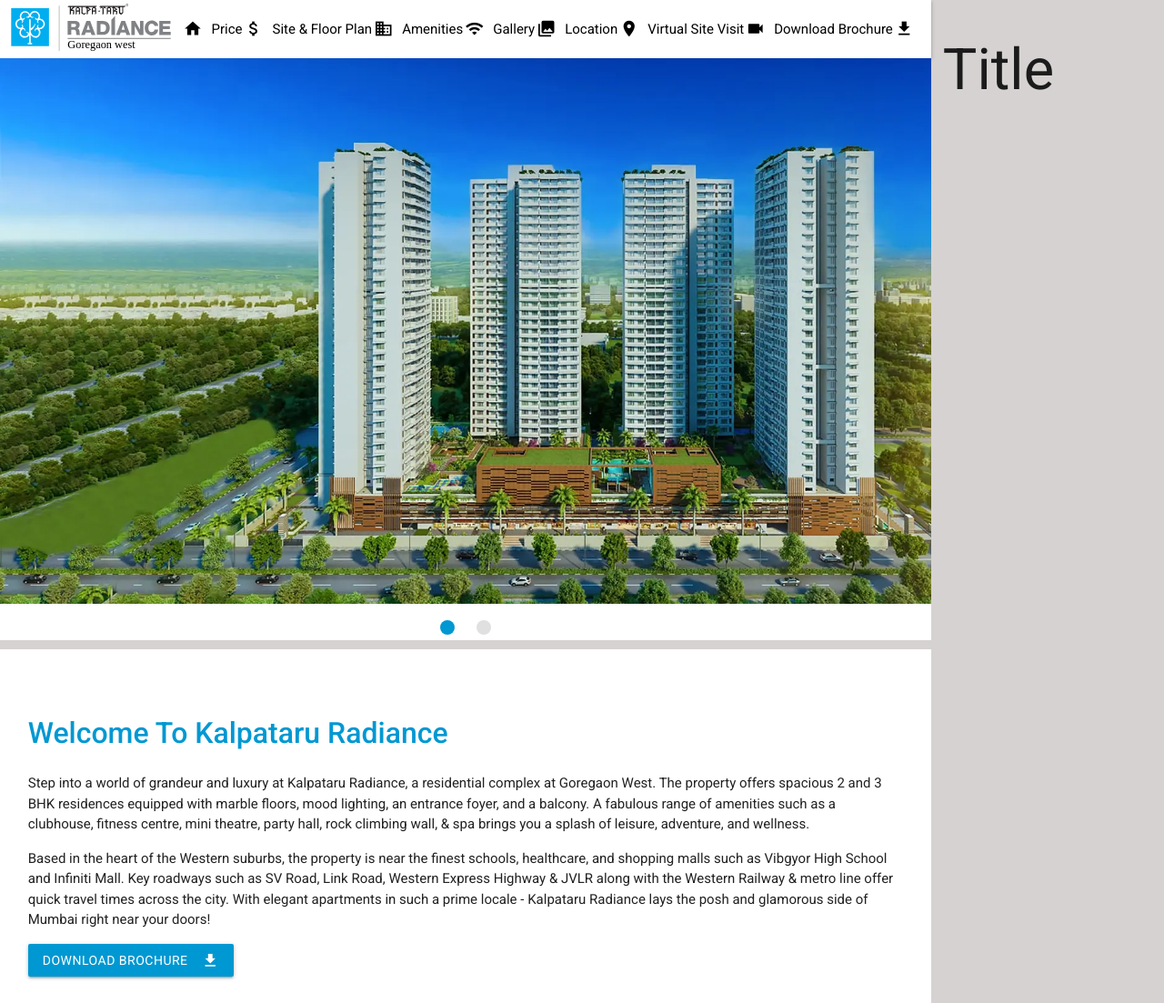
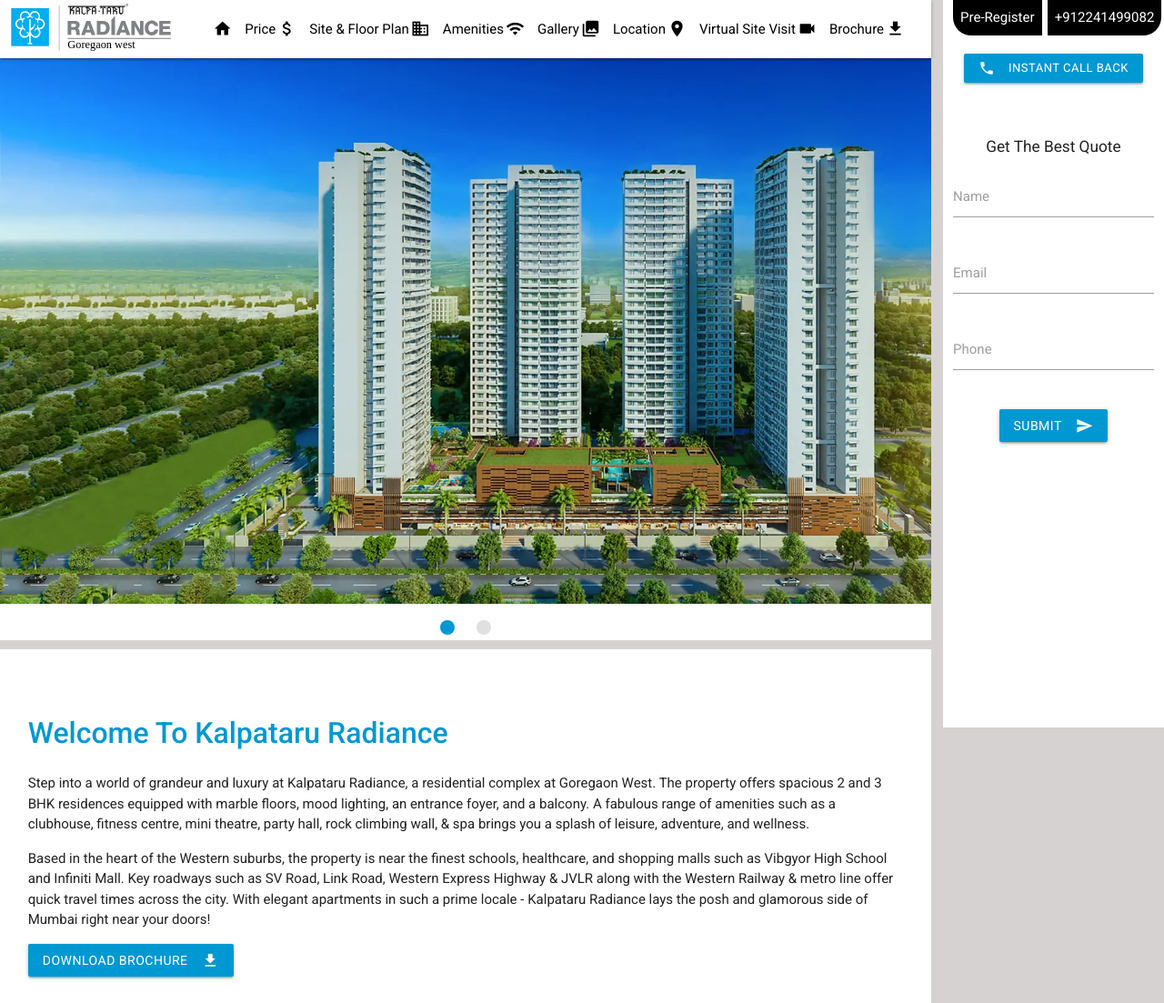
Before and after one commit to Vihitk05/Kalpataru, a Flask app: page / in a window 1280 px wide. Shown: the top 1103 px of the page at 91% size. Run offline with Flask 2, Linux system fonts and the light colour scheme.

Commit message:
First Commit

```diff
--- a/static/css/style.css
+++ b/static/css/style.css
@@ -5,28 +5,33 @@
         display: none;
     }
 
-    .container1 {
+    .container1, nav {
         width: 100% !important;
     }
 
     nav .sidenav-trigger i {
         font-size: 300% !important;
     }
-    .price-components,.maps{
+
+    .price-components, .maps {
         display: block !important;
     }
-    .comp1,.comp2, .map1,.map2{
+
+    .comp1, .comp2, .map1, .map2 {
         width: 100% !important;
         margin-top: 3% !important;
     }
-    .price td,th{
+
+    .price td, th {
         text-align: center !important;
     }
-    .comp2{
+
+    .comp2 {
         display: flex;
         justify-content: center;
     }
-    .amenities .indicator-item{
+
+    .amenities .indicator-item {
         display: none !important;
     }
 }
@@ -44,6 +49,11 @@ body {
 
 .container2 {
     width: 19%;
+    position: fixed;
+    bottom: 0;
+    right: 0;
+    height: -webkit-fill-available;
+    background-color: #fff;
 }
 
 nav {
@@ -55,7 +65,7 @@ nav img {
 }
 
 nav ul {
-    margin-left: 19% !important;
+    margin-left: 22% !important;
 }
 
 nav a {
@@ -64,7 +74,7 @@ nav a {
 
 nav ul li a {
     display: flex !important;
-    padding: 0 5px !important;
+    padding: 0 7px !important;
 }
 
 nav ul li i {
@@ -86,7 +96,7 @@ nav ul li i {
     background-color: #0098D2 !important;
 }
 
-.intro ,.price, .site, .amenities, .gallery, .address, .tour, .about{
+.intro, .price, .site, .amenities, .gallery, .address, .tour, .about {
     background-color: white;
     padding: 3%;
     margin-top: 1%;
@@ -100,91 +110,133 @@ nav ul li i {
     text-align: left
 }
 
-.intro a,.price a ,.site a, .amenities a, .gallery a,.map2 a{
+.intro a, .price a, .site a, .amenities a, .gallery a, .map2 a, .container2 .button-container a {
     background-color: #0098D2 !important;
 }
 
-.price h2, .site h2 ,.amenities h2, .gallery h2, .address h2, .tour h2{
+.price h2, .site h2, .amenities h2, .gallery h2, .address h2, .tour h2 {
     color: #0098D2;
     font-size: 26px;
     line-height: 39px;
     font-weight: 400;
     text-align: left;
 }
-.price table td a{
+
+.price table td a {
     margin-left: 5%;
 }
-.price-components{
+
+.price-components {
     display: flex;
     justify-content: space-between;
 }
-.comp1{
+
+.comp1 {
     width: 60%;
 }
-.comp2{
+
+.comp2 {
     width: 39%;
 }
-.image-box{
+
+.image-box {
     background-color: #0098D2;
     width: 320px;
 }
-.comp2 h5{
+
+.comp2 h5 {
     color: white;
     text-align: center;
     padding-bottom: 5%;
     margin: 0;
 }
-.site h5{
+
+.site h5 {
     text-align: center;
 }
-.button-container{
+
+.button-container {
     display: flex;
     justify-content: center;
     margin-top: 5%;
 }
-.gallery-box{
+
+.gallery-box {
     display: flex;
     justify-content: space-between;
 }
-.maps{
+
+.maps {
     display: flex;
     justify-content: space-between;
 }
-.map1{
+
+.map1 {
     width: 59%;
 }
-.map2{
+
+.map2 {
     width: 39%;
 }
-.map1 iframe{
+
+.map1 iframe {
     width: 100%;
 }
-.address table{
+
+.address table {
     margin-top: 3%;
 }
-.tour .slider div{
+
+.tour .slider div {
     background-color: black;
     opacity: 0.8 !important;
     padding-bottom: 4%;
 }
-.tour .slider div .large{
+
+.tour .slider div .large {
     font-size: 10rem;
-    margin-top:4%
+    margin-top: 4%
 }
-.tour .indicator-item{
+
+.tour .indicator-item {
     display: none !important;
 }
+
 .center {
-  display: block;
-  margin-left: auto;
-  margin-right: auto;
-  width: 25%;
+    display: block;
+    margin-left: auto;
+    margin-right: auto;
+    width: 25%;
 }
-.disc{
+
+.disc {
     background-color: #e1dfdf;
     padding: 3%;
     margin-top: 1%;
 }
-.disc p{
+
+.disc p {
     color: #313131;
 }
+
+.container2 .row a {
+    background-color: black;
+    color: white;
+    padding: 8px;
+}
+.container2 h6{
+    text-align: center;
+    margin-top: 25%;
+}
+input[type=text]:not(.browser-default):focus:not([readonly]),
+input[type=email]:not(.browser-default):focus:not([readonly]),
+input[type=tel]:not(.browser-default):focus:not([readonly]){
+    border-bottom: #0098D2 !important;
+    box-shadow: 0 1px 0 0 #0098D2 !important;
+}
+
+input[type=text]:not(.browser-default):focus:not([readonly])+label,
+input[type=email]:not(.browser-default):focus:not([readonly])+label,
+input[type=tel]:not(.browser-default):focus:not([readonly])+label {
+    color: #0098D2 !important;
+}
--- a/templates/index.html
+++ b/templates/index.html
@@ -9,35 +9,36 @@
 </head>
 <body>
 <div class="container1">
-    <nav>
+    <div class="navbar-fixed">
+        <nav style="width: 80%;">
             <div class="nav-wrapper">
                 <a href="#!" class="brand-logo"><img src="/static/images/logo/logo.svg"></a>
                 <a href="#" data-target="mobile-demo" class="sidenav-trigger"><i class="material-icons">menu</i></a>
                 <ul class="hide-on-med-and-down">
-                <li><a href=""><i class="material-icons">home</i></a></li>
-                <li><a href="">Price<i class="material-icons">attach_money</i></a></li>
-                <li><a href="">Site & Floor Plan<i class="material-icons">business</i></a></li>
-                <li><a href="">Amenities<i class="material-icons">wifi</i></a></li>
-                <li><a href="">Gallery<i class="material-icons">photo_library</i></a></li>
-                <li><a href="">Location<i class="material-icons">location_on</i></a></li>
-                <li><a href="">Virtual Site Visit<i class="material-icons">videocam</i></a></li>
-                <li><a href="">Download Brochure<i class="material-icons">file_download</i></a></li>
+                    <li><a href="#home"><i class="material-icons">home</i></a></li>
+                    <li><a href="#price">Price<i class="material-icons">attach_money</i></a></li>
+                    <li><a href="#site">Site & Floor Plan<i class="material-icons">business</i></a></li>
+                    <li><a href="#amenities">Amenities<i class="material-icons">wifi</i></a></li>
+                    <li><a href="#gallery">Gallery<i class="material-icons">photo_library</i></a></li>
+                    <li><a href="#location">Location<i class="material-icons">location_on</i></a></li>
+                    <li><a href="#tour">Virtual Site Visit<i class="material-icons">videocam</i></a></li>
+                    <li><a href="">Brochure<i class="material-icons">file_download</i></a></li>
                 </ul>
             </div>
         </nav>
-
+    </div>
     <ul class="sidenav" id="mobile-demo">
-        <li><a href="">Home<i class="material-icons">home</i></a></li>
-        <li><a href="">Price<i class="material-icons">attach_money</i></a></li>
-        <li><a href="">Site & Floor Plan<i class="material-icons">business</i></a></li>
-        <li><a href="">Amenities<i class="material-icons">wifi</i></a></li>
-        <li><a href="">Gallery<i class="material-icons">photo_library</i></a></li>
-        <li><a href="">Location<i class="material-icons">location_on</i></a></li>
-        <li><a href="">Virtual Site Visit<i class="material-icons">videocam</i></a></li>
+        <li><a href="#home">Home<i class="material-icons">home</i></a></li>
+        <li><a href="#price">Price<i class="material-icons">attach_money</i></a></li>
+        <li><a href="#site">Site & Floor Plan<i class="material-icons">business</i></a></li>
+        <li><a href="#amenities">Amenities<i class="material-icons">wifi</i></a></li>
+        <li><a href="#gallery">Gallery<i class="material-icons">photo_library</i></a></li>
+        <li><a href="#location">Location<i class="material-icons">location_on</i></a></li>
+        <li><a href="#tour">Virtual Site Visit<i class="material-icons">videocam</i></a></li>
         <li><a href="">Download Brochure<i class="material-icons">file_download</i></a></li>
     </ul>
 
-    <div class="slider">
+    <div class="slider scrollspy" id="home">
         <ul class="slides">
             <li>
                 <img class="responsive-img" src="/static/images/banner/1.webp">
@@ -64,7 +65,7 @@
             near your doors!</p>
         <a class="waves-effect waves-light btn"><i class="material-icons right">file_download</i>Download Brochure</a>
     </div>
-    <div class="price">
+    <div class="price scrollspy" id="price">
         <h2>Price</h2>
         <div class="price-components">
             <div class="comp1">
@@ -158,7 +159,7 @@
             </div>
         </div>
     </div>
-    <div class="site">
+    <div class="site scrollspy" id="site">
         <h2>Site & Floor Plan Of Kalpataru Radiance</h2>
         <img class="materialboxed" data-caption="Master Plan" width="100%" src="/static/images/logo/MasterPlan.webp">
         <h5>Master Plan</h5>
@@ -168,7 +169,7 @@
                 REQUEST</a>
         </div>
     </div>
-    <div class="amenities">
+    <div class="amenities scrollspy" id="amenities">
         <h2>Amenities Of Kalpataru Radiance</h2>
         <div class="slider">
             <ul class="slides">
@@ -251,7 +252,7 @@
                 AMENITIES</a>
         </div>
     </div>
-    <div class="gallery">
+    <div class="gallery scrollspy" id="gallery">
         <h2>Gallery Of Kalpataru Radiance</h2>
         <div class="gallery-box">
             <img class="materialboxed hoverable" src="/static/images/gallery/1.webp" width="95%">
@@ -264,7 +265,7 @@
                 GALLERY</a>
         </div>
     </div>
-    <div class="address">
+    <div class="address scrollspy" id="location">
         <h2>Address Of Kalpataru Radiance</h2>
         <div class="maps">
             <div class="map1">
@@ -299,7 +300,7 @@
             </tbody>
         </table>
     </div>
-    <div class="tour">
+    <div class="tour scrollspy" id="tour">
         <h2>Virtual Tour Request</h2>
         <div class="slider">
             <ul class="slides">
@@ -336,12 +337,40 @@
             are subject to availability. You can expect a call, SMS or emails on details registered with us.</p>
         <hr>
         <p style="text-align: center">© Copyright | Terms & Conditions | Privacy Policy | Cookies
-            <Policy></Policy>
         </p>
     </div>
 </div>
 <div class="container2">
-    <h1>Title</h1>
+    <div class="row">
+        <div class="col s6">
+            <a class="waves-effect waves-light" style="border-bottom-left-radius: 20px;">Pre-Register</a>
+        </div>
+        <div class="col s6" style="margin-left: -18px;">
+            <a href="tel:+912241499082" class="waves-effect waves-light" style="border-bottom-right-radius: 20px;">+912241499082</a>
+        </div>
+    </div>
+
+    <div class="button-container">
+        <a class="waves-effect waves-light btn-small"><i class="material-icons left">phone</i>INSTANT CALL BACK</a>
+    </div>
+    <h6>Get The Best Quote</h6>
+    <div class="row">
+        <div class="input-field col s12">
+            <input id="name" type="text" class="validate">
+            <label for="name">Name</label>
+        </div>
+        <div class="input-field col s12">
+            <input id="email" type="email" class="validate">
+            <label for="email">Email</label>
+        </div>
+        <div class="input-field col s12">
+            <input id="phone" type="tel" class="validate">
+            <label for="phone">Phone</label>
+        </div>
+    </div>
+    <div class="button-container">
+        <a class="waves-effect waves-light btn"><i class="material-icons right">send</i>SUBMIT</a>
+    </div>
 </div>
 <script src="https://ajax.googleapis.com/ajax/libs/jquery/3.4.1/jquery.min.js"></script>
 <script src="https://cdnjs.cloudflare.com/ajax/libs/jquery/3.3.1/jquery.min.js"></script>
```
Lines whose indentation alone changed are shown as unchanged.
